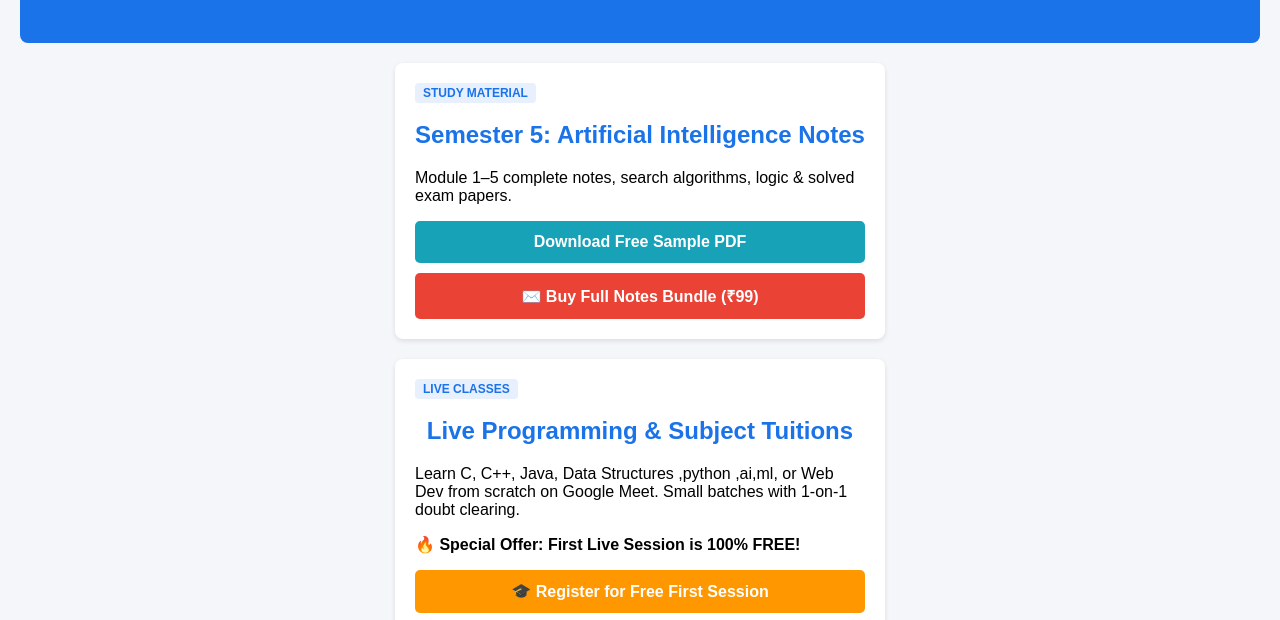
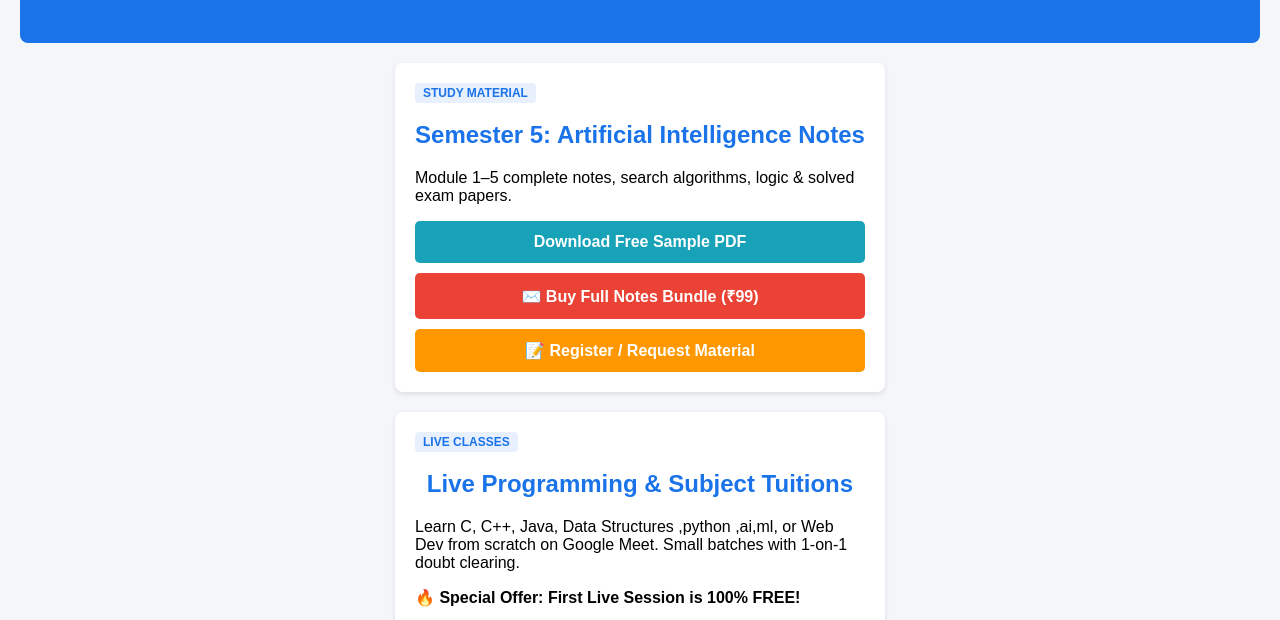
Before and after one commit to francina0/bca-notes-hub, a plain HTML site: page index.html in a window 1280 px wide. Shown: the part 151-771 px from the top of the page. Drawn offline with Linux system fonts and the light colour scheme.

Commit message:
Update index.html

```diff
--- a/index.html
+++ b/index.html
@@ -35,6 +35,9 @@
            class="btn btn-email">
            ✉️ Buy Full Notes Bundle (₹99)
         </a>
+        <a href="https://docs.google.com/forms/d/e/1FAIpQLScPBW5G7W2XMbhC7fb_SrB3eSSGUrnJEsqUxddFKZnpUGAg2w/viewform?usp=publish-editor" class="btn btn-free" target="_blank">
+        📝 Register / Request Material
+        </a>
     </div>
 
     <!-- SECTION 2: LIVE TUITION & CODING -->
```
